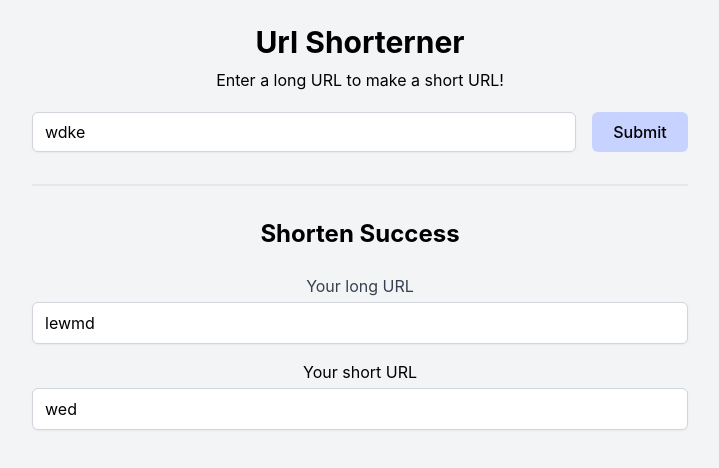
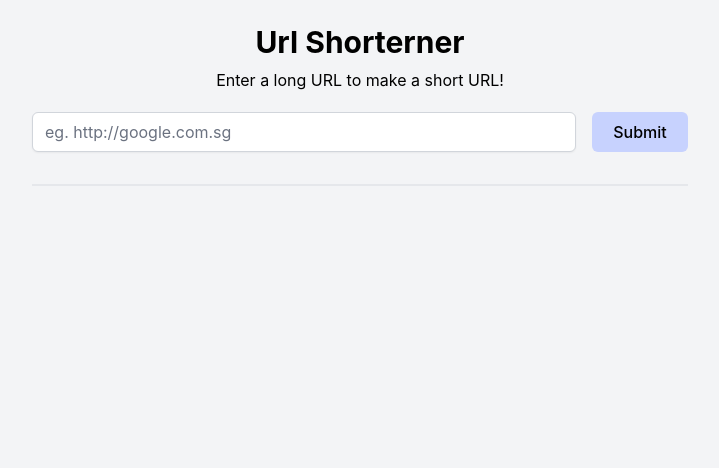
Before and after one commit to syafiqahmr/govtech-assignment-2021, a React (Create React App) app in the folder frontend/my-app/: page / in a window 1280 px wide. Shown: the top 468 px of the page, without its empty margins (280-999 px from the left). Built offline with nearby package versions, Linux system fonts and the light colour scheme.

Commit message:
Add conditional display for success

```diff
--- a/frontend/my-app/src/Components/Home.js
+++ b/frontend/my-app/src/Components/Home.js
@@ -4,9 +4,9 @@ class Home extends Component {
   constructor(props) {
     super(props);
     this.state = {
-      longUrlForm: "wdke",
-      longUrl: "lewmd",
-      shortUrl: "wed",
+      longUrlForm: "",
+      longUrl: "",
+      shortUrl: "",
       hideResultSuccess: true,
       api: "http://localhost:8000/url"
     }
@@ -31,7 +31,7 @@ class Home extends Component {
         this.setState({
           hideResultSuccess: false,
           longUrl: data.long_url,
-          shortUrl: data.short_url
+          shortUrl: window.location.hostname + ":" + window.location.port + "/" + data.short_url
         });
       },
       (error) => {
@@ -55,7 +55,7 @@ class Home extends Component {
                 type="text"
                 value={this.state.longUrlForm}
                 className="col-span-5 mt-1 h-10 rounded-md border-gray-300 shadow-sm focus:border-indigo-200 focus:ring focus:ring-indigo-200 focus:ring-opacity-50"
-                placeholder="Your Long URL"
+                placeholder="eg. http://google.com.sg"
                 onChange={(event) => this.handleChange(event)}
               />
               <button
@@ -65,7 +65,7 @@ class Home extends Component {
                 Submit
               </button>
             </div>
-
+            {!this.state.hideResultSuccess ?
               <div className="grid grid-cols-1 gap-y-4 mt-6 w-full">
                 <h2 className="text-2xl font-bold text-center my-2">Shorten Success</h2>
                 <label className="block">
@@ -87,9 +87,8 @@ class Home extends Component {
                     readOnly
                   />
                 </label>
+              </div> : null}
           </div>
-          </div>
-
         </div>
       </div>
     );
```
Lines whose indentation alone changed are shown as unchanged.
